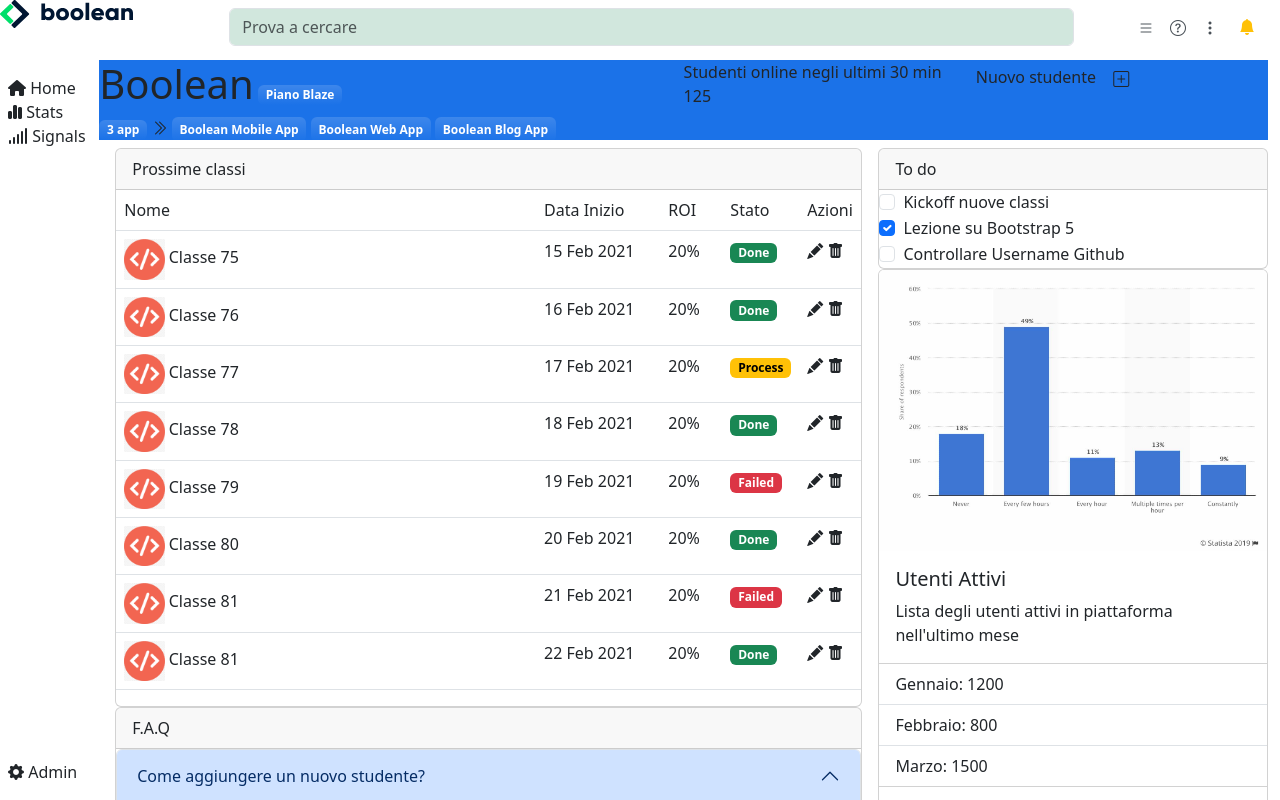
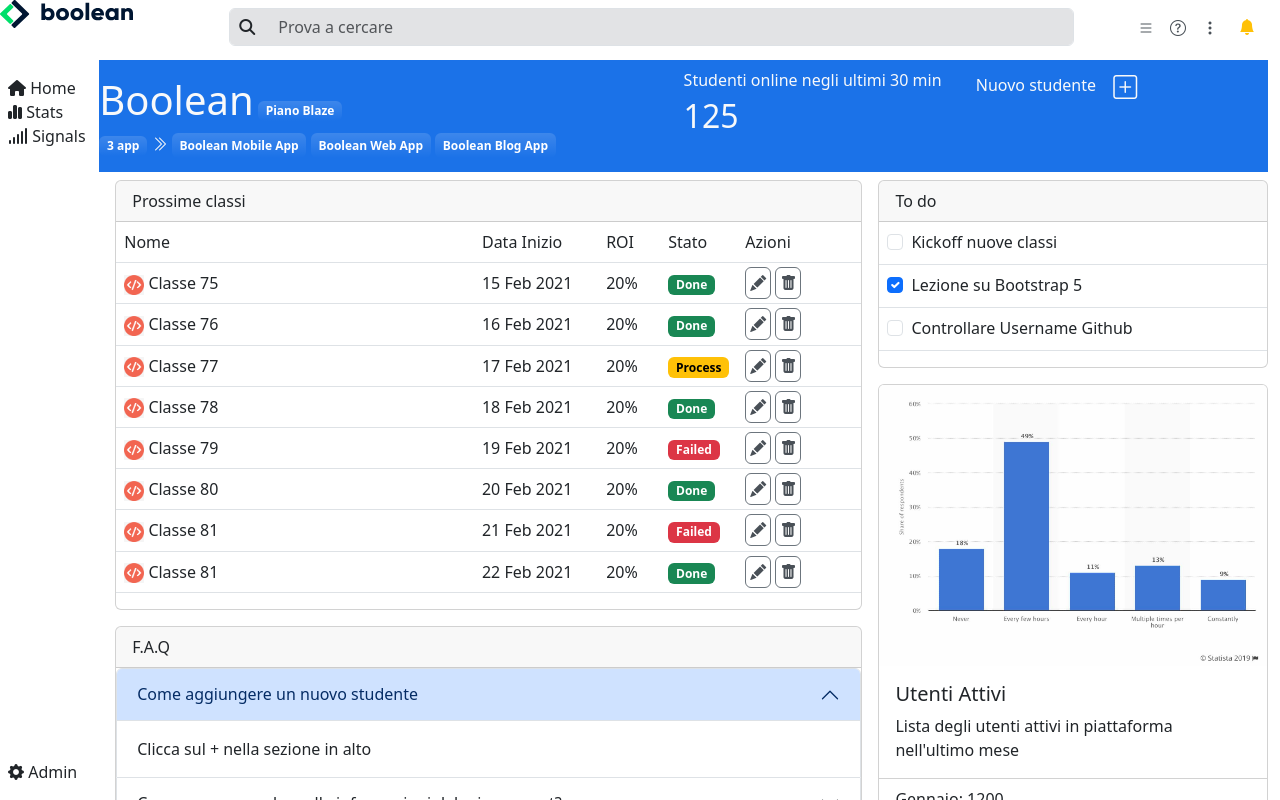
Before and after one commit to WandaSimeoli/html-css-bootstrap-dashboard, a plain HTML site: page index.html in a window 1280 px wide. Drawn offline with nearby package versions, Linux system fonts and the light colour scheme.

Commit message:
Spazi e colori

```diff
--- a/css/style.css
+++ b/css/style.css
@@ -17,8 +17,17 @@ header {
     height: calc(100vh - var(--header-height));
 }
 .w-img {
-    width: 10%;
+    height: 20px;
+}
+.w-logo {
+    height: 50px;
 }
 .offcanvas.offcanvas-end {
     width: 50%;
 }
+.pa {
+    position: absolute;
+    top: 10;
+    bottom: 10;
+    padding: 10px;
+}
--- a/index.html
+++ b/index.html
@@ -16,12 +16,13 @@
   <div class="row debug">
       <div class="col-auto col-md-2 debug">
           <img src="./img/logo.svg" class="d-lg-block d-xl-block d-none" alt="Logo">
-          <!-- <img src="./img/mobile-logo.png" class="d-lg-none d-xl-none w-img" alt=""> -->
+          <img src="./img/mobile-logo.png" class="d-lg-none d-xl-none w-logo" alt="">
       </div>
       <div class="col debug">
         <nav class="navbar">
-          <div class="container-fluid">
-            <input class="form-control me-2 bg-success-subtle" type="search" placeholder="Prova a cercare" aria-label="Search">
+          <div class="container-fluid position-relative">
+            <i class="fa-solid fa-magnifying-glass pa"></i>
+            <input class="form-control me-2 bg-secondary-subtle px-5" type="search" placeholder="Prova a cercare" aria-label="Search">
           </div>
         </nav>
       </div>
@@ -74,7 +75,7 @@
           <span class="d-none d-lg-inline d-xl-inline"> Signals</span>
         </div>
       </div>
-      <div class="ms-2">
+      <div class=" col-auto ms-2">
         <i class="bi bi-gear-fill"></i>
         <span class="d-none d-lg-inline d-xl-inline">Admin</span>
       </div>
@@ -84,8 +85,8 @@
   <main class="w-100 overflow-y-auto">
     <section class="container-fluid">
       <!-- Sezione Blu con badge-->
-      <div class="row g-0 debug bg-color mb-2">
-        <div class="col-xl-6 col-lg-6 col-md-6 debug">
+      <div class="row g-0 debug bg-color mb-2 text-light py-2">
+        <div class="col-xl-6 col-lg-6 col-md-6 debug py-2">
           <h1 class="d-inline-block">Boolean </h1>
           <span class="badge bg-gradient">Piano Blaze</span>
           <div>
@@ -99,13 +100,13 @@
         </div>
         <div class="col-xl-3 col-lg-3 col-md-3 debug">
           Studenti online negli ultimi 30 min
-          <div>125</div>
+          <div class="fs-2">125</div>
         </div>
         <!-- Offcanvas con form -->
         <div class="col-xl-3 col-lg-3 col-md-3 debug">
           Nuovo studente
           <a class="btn" data-bs-toggle="offcanvas" href="#offcanvasExample" role="button" aria-controls="offcanvasExample">
-            <i class="bi bi-plus-square"></i>
+            <i class="bi bi-plus-square text-light fa-xl"></i>
           </a>
           <div class="offcanvas offcanvas-end w-offcanvas" tabindex="-1" id="offcanvasExample" aria-labelledby="offcanvasExampleLabel">
             <div class="offcanvas-header">
@@ -207,7 +208,7 @@
     <section class="container-fluid">
       <div class="row debug g-0">
         <div class="col-xl-8 col-lg-8 debug px-3">
-          <div class="card" style="width: 100%;">
+          <div class="card mb-3" style="width: 100%;">
             <div class="card-header">
               Prossime classi
             </div>
@@ -215,24 +216,25 @@
                 <tbody>
                   <tr>
                     <td>Nome</td>
-                    <td class="col-2">Data Inizio</td>
-                    <td class="col-1">ROI</td>
+                    <td class="col-2 d-none d-md-table-cell">Data Inizio</td>
+                    <td class="col-1 d-none d-md-table-cell">ROI</td>
                     <td class="col-1">Stato</td>
-                    <td class="col-1">Azioni</td>
+                    <td class="col-3 col-md-2">Azioni</td>
                   </tr>
                   <tr>
                     <td>
                       <img src="./img/class-avatar.jpg" class="w-img" alt="">
                       Classe 75
                     </td>
-                    <td>15 Feb 2021</td>
-                    <td>20%</td>
+                    <td class="d-none d-md-table-cell">15 Feb 2021</td>
+                    <td class="d-none d-md-table-cell">20%</td>
                     <td>
                       <span class="badge text-bg-success">Done</span>
                     </td>
                     <td>
-                      <i class="bi bi-pencil-fill"></i>
-                      <i class="bi bi-trash-fill"></i>
+                      <span class="border border-1 border-secondary p-1 rounded"><i class="bi bi-pencil-fill text-dark-emphasis"></i></span>
+                      <span class="border border-1 border-secondary p-1 rounded"><i class="bi bi-trash-fill text-dark-emphasis"></i></span>
+                    </td>
                     </td>
                   </tr>
                   <tr>
@@ -240,14 +242,15 @@
                       <img src="./img/class-avatar.jpg" class="w-img" alt="">
                       Classe 76
                     </td>
-                    <td>16 Feb 2021</td>
-                    <td>20%</td>
+                    <td class="d-none d-md-table-cell">16 Feb 2021</td>
+                    <td class="d-none d-md-table-cell">20%</td>
                     <td>
                       <span class="badge text-bg-success">Done</span>
                     </td>
                     <td>
-                      <i class="bi bi-pencil-fill"></i>
-                      <i class="bi bi-trash-fill"></i>
+                      <span class="border border-1 border-secondary p-1 rounded"><i class="bi bi-pencil-fill text-dark-emphasis"></i></span>
+                      <span class="border border-1 border-secondary p-1 rounded"><i class="bi bi-trash-fill text-dark-emphasis"></i></span>
+                    </td>
                     </td>
                   </tr>
                   <tr>
@@ -255,14 +258,15 @@
                       <img src="./img/class-avatar.jpg" class="w-img" alt="">
                       Classe 77
                     </td>
-                    <td>17 Feb 2021</td>
-                    <td>20%</td>
+                    <td class="d-none d-md-table-cell">17 Feb 2021</td>
+                    <td class="d-none d-md-table-cell">20%</td>
                     <td>
                       <span class="badge text-bg-warning">Process</span>
                     </td>
                     <td>
-                      <i class="bi bi-pencil-fill"></i>
-                      <i class="bi bi-trash-fill"></i>
+                      <span class="border border-1 border-secondary p-1 rounded"><i class="bi bi-pencil-fill text-dark-emphasis"></i></span>
+                      <span class="border border-1 border-secondary p-1 rounded"><i class="bi bi-trash-fill text-dark-emphasis"></i></span>
+                    </td>
                     </td>
                   </tr>
                   <tr>
@@ -270,14 +274,15 @@
                       <img src="./img/class-avatar.jpg" class="w-img" alt="">
                       Classe 78
                     </td>
-                    <td>18 Feb 2021</td>
-                    <td>20%</td>
+                    <td class="d-none d-md-table-cell">18 Feb 2021</td>
+                    <td class="d-none d-md-table-cell">20%</td>
                     <td>
                       <span class="badge text-bg-success">Done</span>
                     </td>
                     <td>
-                      <i class="bi bi-pencil-fill"></i>
-                      <i class="bi bi-trash-fill"></i>
+                      <span class="border border-1 border-secondary p-1 rounded"><i class="bi bi-pencil-fill text-dark-emphasis"></i></span>
+                      <span class="border border-1 border-secondary p-1 rounded"><i class="bi bi-trash-fill text-dark-emphasis"></i></span>
+                    </td>
                     </td>
                   </tr>
                   <tr>
@@ -285,14 +290,15 @@
                       <img src="./img/class-avatar.jpg" class="w-img" alt="">
                       Classe 79
                     </td>
-                    <td>19 Feb 2021</td>
-                    <td>20%</td>
+                    <td class="d-none d-md-table-cell">19 Feb 2021</td>
+                    <td class="d-none d-md-table-cell">20%</td>
                     <td>
                       <span class="badge text-bg-danger">Failed</span>
                     </td>
                     <td>
-                      <i class="bi bi-pencil-fill"></i>
-                      <i class="bi bi-trash-fill"></i>
+                      <span class="border border-1 border-secondary p-1 rounded"><i class="bi bi-pencil-fill text-dark-emphasis"></i></span>
+                      <span class="border border-1 border-secondary p-1 rounded"><i class="bi bi-trash-fill text-dark-emphasis"></i></span>
+                    </td>
                     </td>
                   </tr>
                   <tr>
@@ -300,14 +306,15 @@
                       <img src="./img/class-avatar.jpg" class="w-img" alt="">
                       Classe 80
                     </td>
-                    <td>20 Feb 2021</td>
-                    <td>20%</td>
+                    <td class="d-none d-md-table-cell">20 Feb 2021</td>
+                    <td class="d-none d-md-table-cell">20%</td>
                     <td>
                       <span class="badge text-bg-success">Done</span>
                     </td>
                     <td>
-                      <i class="bi bi-pencil-fill"></i>
-                      <i class="bi bi-trash-fill"></i>
+                      <span class="border border-1 border-secondary p-1 rounded"><i class="bi bi-pencil-fill text-dark-emphasis"></i></span>
+                      <span class="border border-1 border-secondary p-1 rounded"><i class="bi bi-trash-fill text-dark-emphasis"></i></span>
+                    </td>
                     </td>
                   </tr>
                   <tr>
@@ -315,14 +322,15 @@
                       <img src="./img/class-avatar.jpg" class="w-img" alt="">
                       Classe 81
                     </td>
-                    <td>21 Feb 2021</td>
-                    <td>20%</td>
+                    <td class="d-none d-md-table-cell">21 Feb 2021</td>
+                    <td class="d-none d-md-table-cell">20%</td>
                     <td>
                       <span class="badge text-bg-danger">Failed</span>
                     </td>
                     <td>
-                      <i class="bi bi-pencil-fill"></i>
-                      <i class="bi bi-trash-fill"></i>
+                      <span class="border border-1 border-secondary p-1 rounded"><i class="bi bi-pencil-fill text-dark-emphasis"></i></span>
+                      <span class="border border-1 border-secondary p-1 rounded"><i class="bi bi-trash-fill text-dark-emphasis"></i></span>
+                    </td>
                     </td>
                   </tr>
                   <tr>
@@ -330,20 +338,20 @@
                       <img src="./img/class-avatar.jpg" class="w-img" alt="">
                       Classe 81
                     </td>
-                    <td>22 Feb 2021</td>
-                    <td>20%</td>
+                    <td class="d-none d-md-table-cell">22 Feb 2021</td>
+                    <td class="d-none d-md-table-cell">20%</td>
                     <td>
                       <span class="badge text-bg-success">Done</span>
                     </td>
                     <td>
-                      <i class="bi bi-pencil-fill"></i>
-                      <i class="bi bi-trash-fill"></i>
+                      <span class="border border-1 border-secondary p-1 rounded"><i class="bi bi-pencil-fill text-dark-emphasis"></i></span>
+                      <span class="border border-1 border-secondary p-1 rounded"><i class="bi bi-trash-fill text-dark-emphasis"></i></span>
                     </td>
                   </tr>
               </table>
           </div>
           <!-- Seconda Card con Accordion -->
-          <div class="card" style="width: 100%;">
+          <div class="card mb-3" style="width: 100%;">
             <div class="card-header">
               F.A.Q
             </div>
@@ -351,7 +359,7 @@
               <div class="accordion-item">
                 <h2 class="accordion-header">
                   <button class="accordion-button" type="button" data-bs-toggle="collapse" data-bs-target="#collapseOne" aria-expanded="true" aria-controls="collapseOne">
-                    Come aggiungere un nuovo studente?
+                    Come aggiungere un nuovo studente
                   </button>
                 </h2>
                 <div id="collapseOne" class="accordion-collapse collapse show" data-bs-parent="#accordionExample">
@@ -360,63 +368,73 @@
                   </div>
                 </div>
               </div>
-            </div>
-            <div class="accordion" id="accordionExample">
               <div class="accordion-item">
                 <h2 class="accordion-header">
-                  <button class="accordion-button" type="button" data-bs-toggle="collapse" data-bs-target="#collapseOne" aria-expanded="true" aria-controls="collapseOne">
+                  <button class="accordion-button collapsed" type="button" data-bs-toggle="collapse" data-bs-target="#collapseTwo" aria-expanded="false" aria-controls="collapseTwo">
                     Come posso accedere alle informazioni del mio account?
                   </button>
                 </h2>
-                <div id="collapseOne" class="accordion-collapse collapse show" data-bs-parent="#accordionExample">
+                <div id="collapseTwo" class="accordion-collapse collapse" data-bs-parent="#accordionExample">
                   <div class="accordion-body">
-                      Clicca sull'icona della campanella
+                    Clicca sull'icona della campanella
                   </div>
                 </div>
               </div>
-            </div>
-            <div class="accordion" id="accordionExample">
               <div class="accordion-item">
                 <h2 class="accordion-header">
-                  <button class="accordion-button" type="button" data-bs-toggle="collapse" data-bs-target="#collapseOne" aria-expanded="true" aria-controls="collapseOne">
+                  <button class="accordion-button collapsed" type="button" data-bs-toggle="collapse" data-bs-target="#collapseThree" aria-expanded="false" aria-controls="collapseThree">
                     Posso usare questa dashboard da mobile?
                   </button>
                 </h2>
-                <div id="collapseOne" class="accordion-collapse collapse show" data-bs-parent="#accordionExample">
+                <div id="collapseThree" class="accordion-collapse collapse" data-bs-parent="#accordionExample">
                   <div class="accordion-body">
-                      Certo
+                   Certo
                   </div>
                 </div>
               </div>
             </div>
         </div>
       </div>
-      <!-- Card con checkbox -->
+      <!-- Terza Card con checkbox -->
         <div class="col-xl-4 col-lg-4 debug">
-          <div class="card" style="width: 100%;">
+          <div class="card mb-3" style="width: 100%;">
             <div class="card-header">
               To do
             </div>
+            <table class="table">
+              <tbody>
+                <tr>
+                  <td>
             <div class="form-check">
               <input class="form-check-input" type="checkbox" value="" id="flexCheckDefault">
               <label class="form-check-label" for="flexCheckDefault">
                 Kickoff nuove classi
               </label>
             </div>
+          </td>
+        </tr>
+        <tr><td>
             <div class="form-check">
               <input class="form-check-input" type="checkbox" value="" id="flexCheckChecked" checked>
               <label class="form-check-label" for="flexCheckChecked">
                 Lezione su Bootstrap 5
               </label>
             </div>
+          </td>
+        </tr>
+        <tr><td>
             <div class="form-check">
               <input class="form-check-input" type="checkbox" value="" id="flexCheckDefault">
               <label class="form-check-label" for="flexCheckDefault">
                Controllare Username Github
               </label>
             </div>
+          </td>
+        </tr>
+          </tbody>
+          </table>
           </div>
-          <!-- Card con grafico e link -->
+          <!-- Quarta Card con grafico e link -->
           <div class="card" style="width: 100%;">
             <img src="./img/stats.jpeg" class="card-img-top" alt="...">
             <div class="card-body">
```
